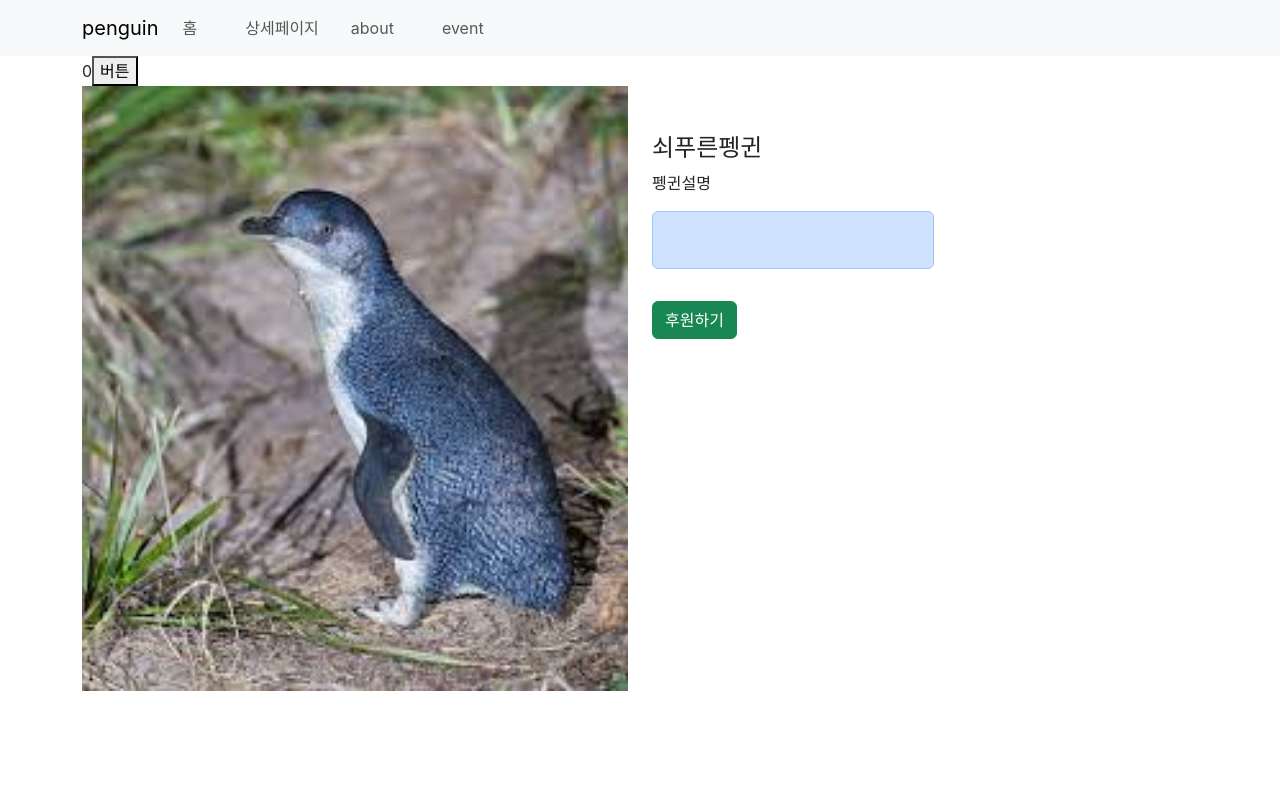
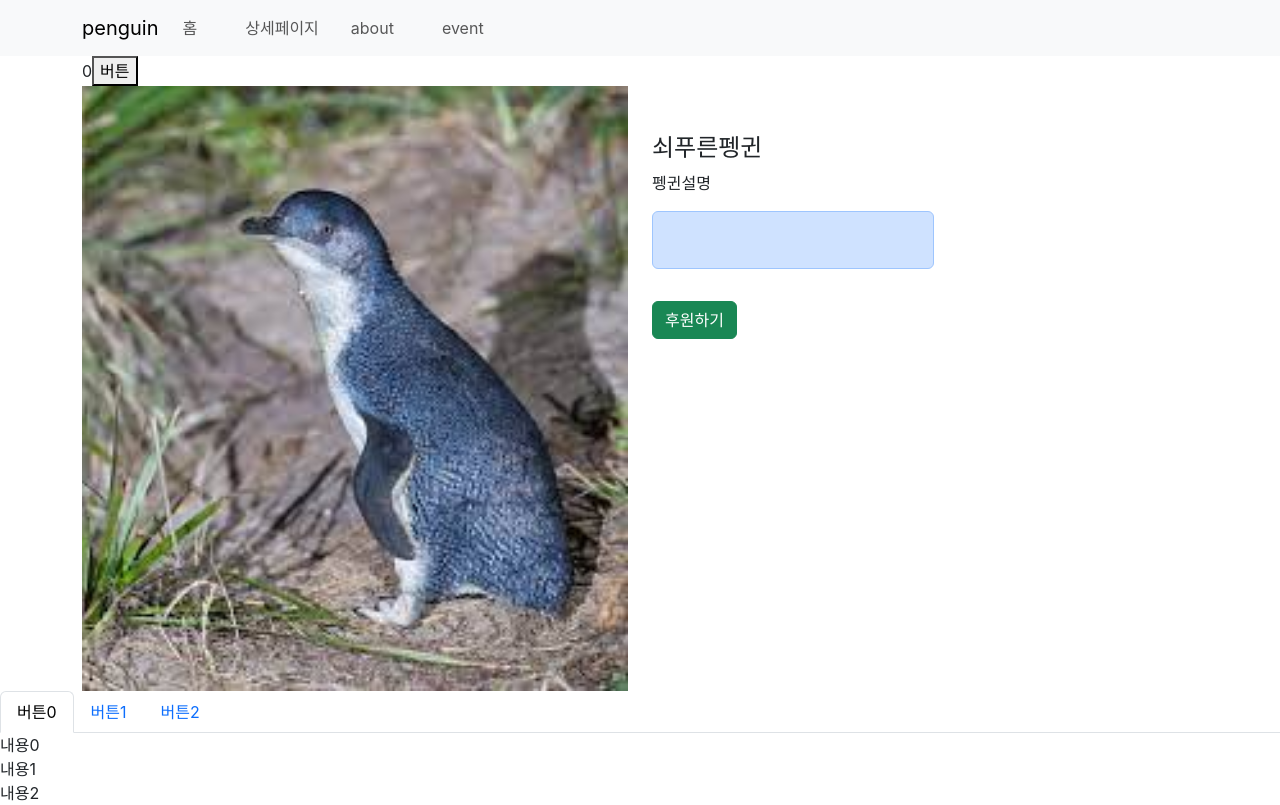
Before and after one commit to HANJIYEONN/shop, a React (Create React App) app: page /detail in a window 1280 px wide. Built offline with nearby package versions, Linux system fonts and the light colour scheme.

Commit message:
feat: axios 2

```diff
--- a/src/page/detail/Detail.js
+++ b/src/page/detail/Detail.js
@@ -4,6 +4,7 @@ import styled from "styled-components";
 
 import penguinD from "../Main/penguinData";
 import { useEffect, useState } from "react";
+import DetailTap from "./DetailTap";
 
 function Detail(props) {
   let [penguinData] = useImmer(penguinD);
@@ -70,6 +71,7 @@ function Detail(props) {
           </div>
         </div>
       </div>
+      <DetailTap />
     </>
   );
 }
--- /dev/null
+++ b/src/page/detail/DetailTap.js
@@ -0,0 +1,24 @@
+import { Nav } from "react-bootstrap";
+
+function DetailTap() {
+  return (
+    <>
+      <Nav variant="tabs" defaultActiveKey="link0">
+        <Nav.Item>
+          <Nav.Link eventKey="link0">버튼0</Nav.Link>
+        </Nav.Item>
+        <Nav.Item>
+          <Nav.Link eventKey="link1">버튼1</Nav.Link>
+        </Nav.Item>
+        <Nav.Item>
+          <Nav.Link eventKey="link2">버튼2</Nav.Link>
+        </Nav.Item>
+      </Nav>
+      <div>내용0</div>
+      <div>내용1</div>
+      <div>내용2</div>
+    </>
+  );
+}
+
+export default DetailTap;
--- a/src/page/main/Main.js
+++ b/src/page/main/Main.js
@@ -1,20 +1,39 @@
 import MainTable from "./MainTable";
 import { useImmer } from "use-immer";
-import penguinData from "./penguinData";
+import penguinD from "./penguinData";
 import axios from "axios";
+import { useState } from "react";
 
 function Main() {
-  // let [penguinData] = useImmer(penguinD);
+  let [penguinData, setPenguinData] = useState(penguinD);
+  let [count, setCount] = useState(2);
 
   const penguinCards = penguinData?.map((penguin, index) => (
     <MainTable
       key={index}
       id={penguin.id}
-      img={penguin.img? penguin.img: "/img/아델리펭귄.jpg"}
+      img={penguin.img ? penguin.img : "/img/아델리펭귄.jpg"}
       title={penguin.title}
       content={penguin.content}
     />
   ));
+
+  const addItem = () => {
+    if (count > 3) {
+      alert("마지막 상품입니다.");
+      return false;
+    }
+    axios
+      .get("https://codingapple1.github.io/shop/data" + count + ".json")
+      .then((result) => {
+        let copy = [...penguinData, ...result.data];
+        setPenguinData(copy);
+        setCount(count + 1);
+      })
+      .catch(() => {
+        alert("오류가 발생했습니다.");
+      });
+  };
 
   return (
     <>
@@ -28,22 +47,7 @@ function Main() {
       <div className="container">
         <div className="row">{penguinCards}</div>
       </div>
-      <button
-        onClick={() => {
-          axios
-            .get("https://codingapple1.github.io/shop/data2.json")
-            .then((result) => {
-              result.data.forEach((penguin, index) => {
-                penguinData.push(penguin); // Add data to the penguinData array.
-              });
-            })
-            .catch(() => {
-              alert("오류가 발생했습니다.");
-            });
-        }}
-      >
-        버튼
-      </button>
+      <button onClick={() => addItem()}>버튼</button>
     </>
   );
 }
```
